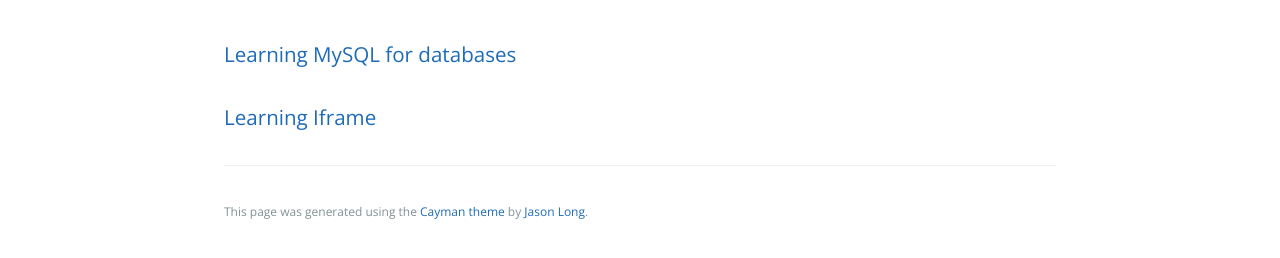
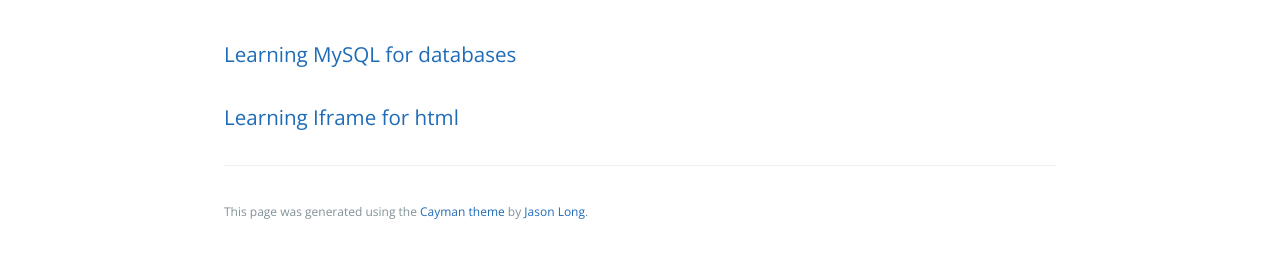
Before and after one commit to learning-software-engineering/learning-software-engineering.github.io, a Jekyll site: the page built from Topics/Tech_Stacks.md, in a window 1280 px wide. Shown: the part 370-628 px from the top of the page. Built offline with Jekyll 4.4.1, drawn with Linux system fonts in a browser that asks for light colours; our own code applies the rules of GitHub Pages for plain Markdown files.

Commit message:
Update Tech_Stacks.md

```diff
--- a/Topics/Tech_Stacks.md
+++ b/Topics/Tech_Stacks.md
@@ -1,4 +1,4 @@
 ## Tech Stacks
 
 ### [Learning MySQL for databases](./Tech_Stacks/Learning_MySQL.md)
-### [Learning Iframe](./Tech_Stacks/Iframe.md)
+### [Learning Iframe for html](./Tech_Stacks/Iframe.md)
```
